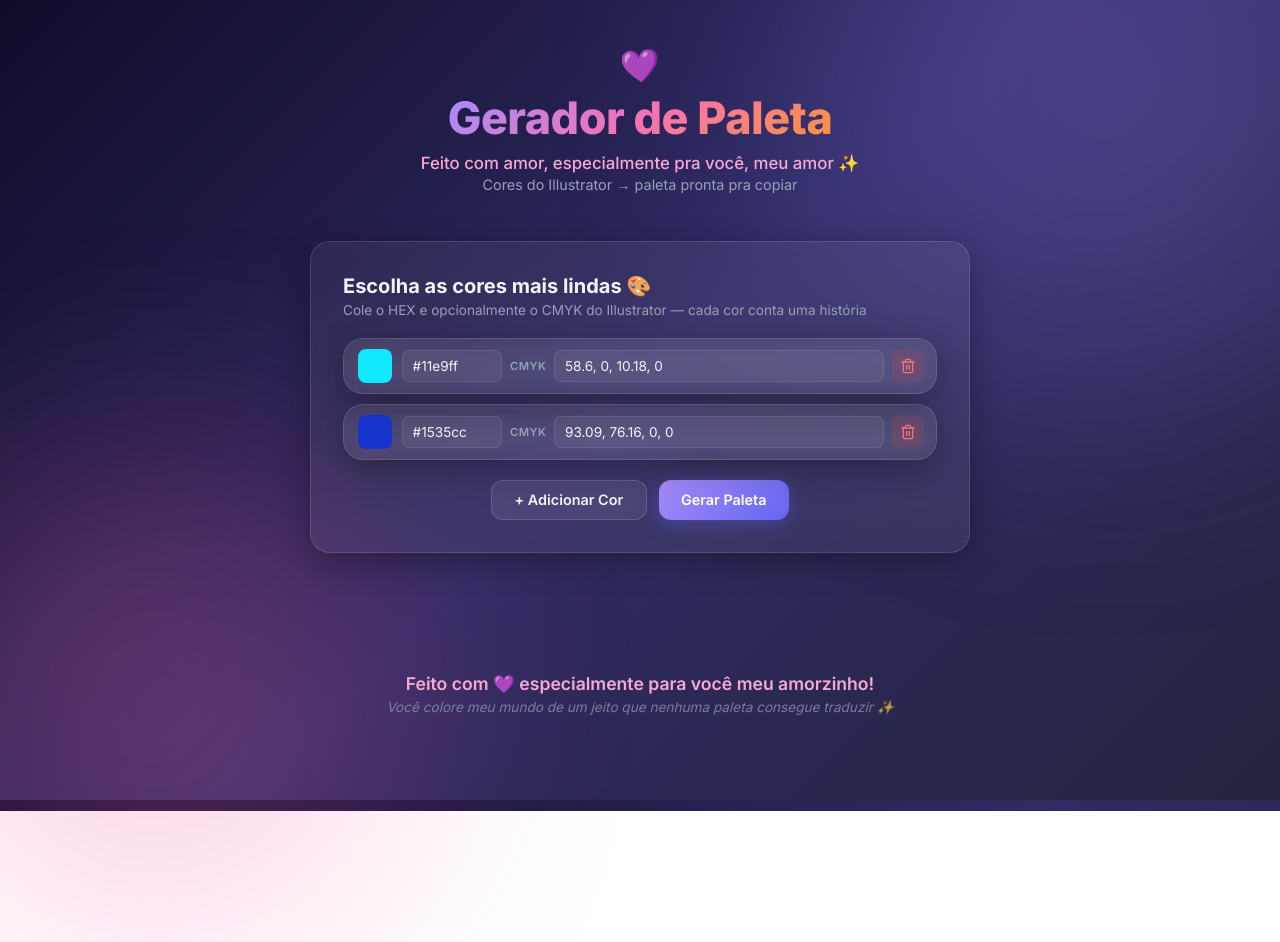
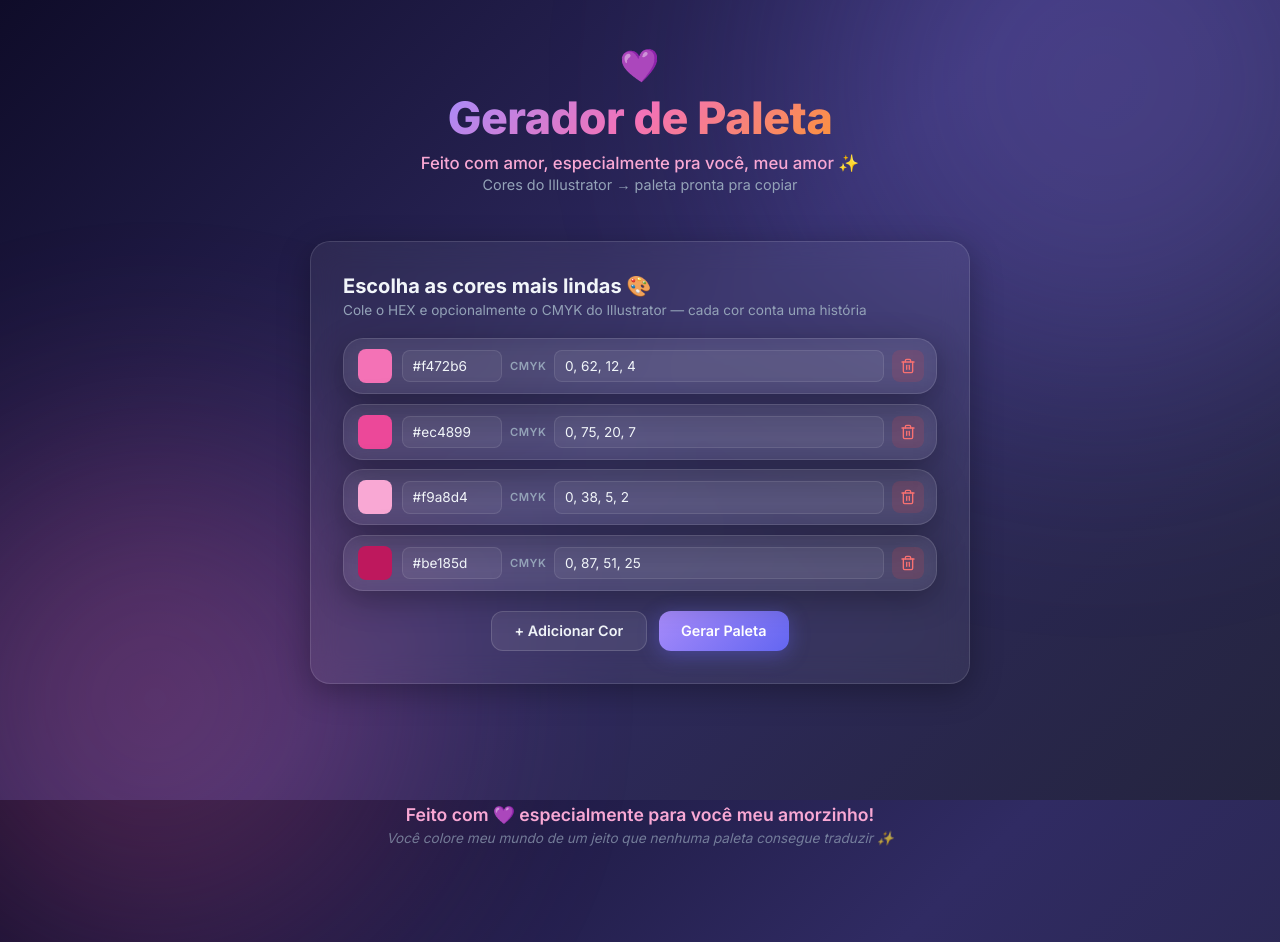
Before and after one commit to thalisonwilker/gerador-de-cor-adobe-ilustration, a React (Vite) app: page / in a window 1280 px wide. Before the commit the page ends 811 px from the top, so only its background shows below. Built offline with nearby package versions, Linux system fonts and the light colour scheme.

Commit message:
feat: update default color palette in App component

```diff
--- a/src/App.jsx
+++ b/src/App.jsx
@@ -5,11 +5,13 @@ import ColorInput from './components/ColorInput'
 import ColorCard from './components/ColorCard'
 import './App.css'
 
-let nextId = 3
+let nextId = 5
 
 const defaultColors = [
-  { id: 1, hex: '#11e9ff', cmyk: '58.6, 0, 10.18, 0' },
-  { id: 2, hex: '#1535cc', cmyk: '93.09, 76.16, 0, 0' },
+  { id: 1, hex: '#f472b6', cmyk: '0, 62, 12, 4' },
+  { id: 2, hex: '#ec4899', cmyk: '0, 75, 20, 7' },
+  { id: 3, hex: '#f9a8d4', cmyk: '0, 38, 5, 2' },
+  { id: 4, hex: '#be185d', cmyk: '0, 87, 51, 25' },
 ]
 
 export default function App() {
```
